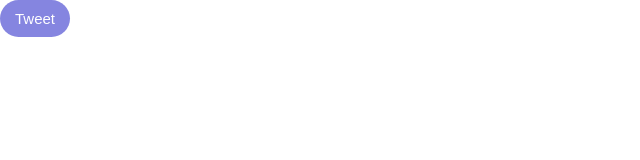
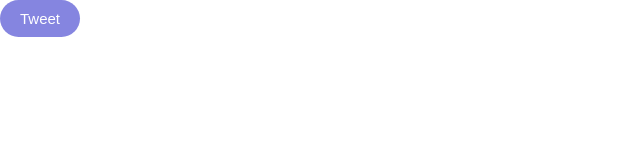
Before and after one commit to huseyn/twitter, a React app: page / in a window 1280 px wide. Shown: the top 160 px of the page, without its empty margins (0-640 px from the left). Built offline with nearby package versions, Linux system fonts and the light colour scheme.

Commit message:
Add onClick to styled button component

```diff
--- a/src/App/App.tsx
+++ b/src/App/App.tsx
@@ -7,7 +7,7 @@ const App = () => {
   return (
     <>
       <StyledApp />
-      <Button content='Tweet' />
+      <Button content='Tweet' onClick={() => console.log("Tweeted")} />
     </>
   );
 };
--- a/src/components/custom/Button/Button.tsx
+++ b/src/components/custom/Button/Button.tsx
@@ -3,10 +3,11 @@ import { StyledButton } from "./StyledButton";
 
 interface ButtonProps {
   content: string;
+  onClick: () => void;
 }
 
-const Button = ({ content }: ButtonProps) => (
-  <StyledButton>{content}</StyledButton>
+const Button = ({ content, onClick }: ButtonProps) => (
+  <StyledButton onClick={onClick}>{content}</StyledButton>
 );
 
 export default Button;
--- a/src/components/custom/Button/StyledButton.tsx
+++ b/src/components/custom/Button/StyledButton.tsx
@@ -3,7 +3,7 @@ import styled from "styled-components";
 export const StyledButton = styled.button`
   background: rgb(133, 133, 224);
   display: block;
-  padding: 10px 15px;
+  padding: 10px 20px;
   text-align: center;
   font-size: 15px;
   border-radius: 25px;
```
